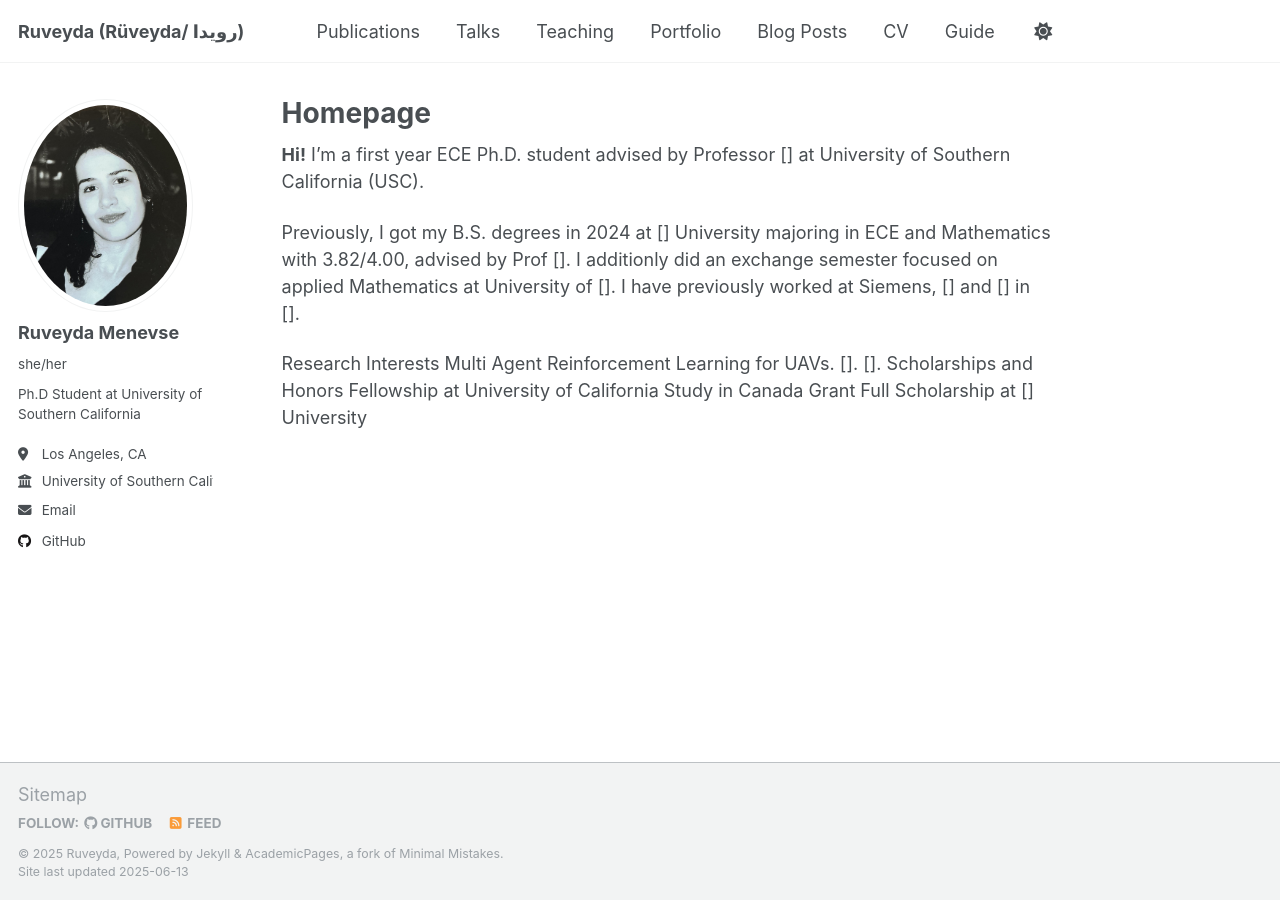
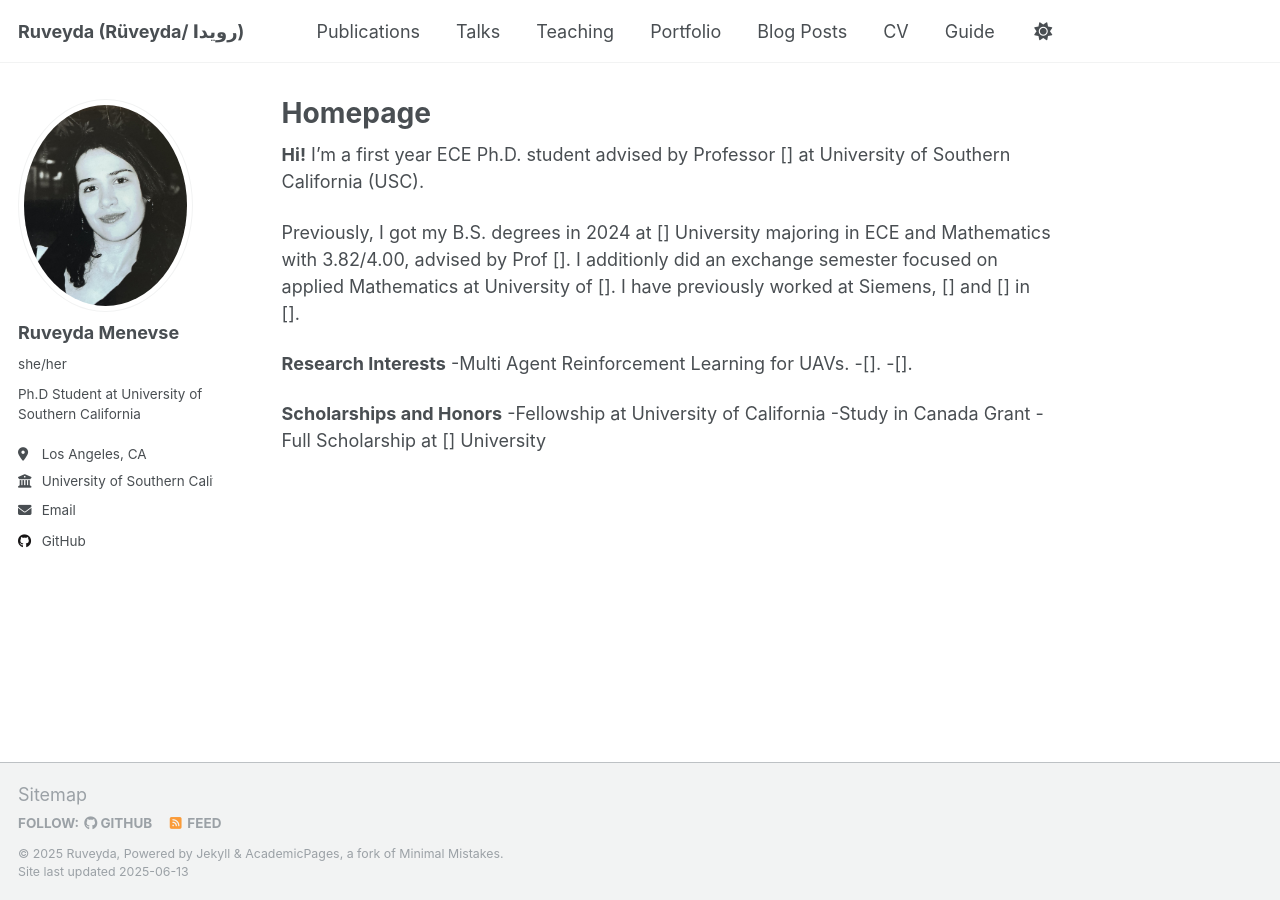
Before and after one commit to menevser/menevser.github.io, a Jekyll site: the page built from _pages/about.md, in a window 1280 px wide. Built offline with Jekyll 4.4.1, drawn with Linux system fonts in a browser that asks for light colours.

```diff
--- a/_pages/about.md
+++ b/_pages/about.md
@@ -12,11 +12,12 @@ redirect_from:
 
 Previously, I got my B.S. degrees in 2024 at [] University majoring in ECE and Mathematics with 3.82/4.00, advised by Prof []. I additionly did an exchange semester focused on applied Mathematics at University of []. I have previously worked at Siemens, [] and [] in [].
 
-Research Interests
-Multi Agent Reinforcement Learning for UAVs.
-[].
-[].
-Scholarships and Honors
-Fellowship at University of California
-Study in Canada Grant
-Full Scholarship at [] University
+**Research Interests**
+-Multi Agent Reinforcement Learning for UAVs.
+-[].
+-[].
+
+**Scholarships and Honors**
+-Fellowship at University of California
+-Study in Canada Grant
+-Full Scholarship at [] University
```
